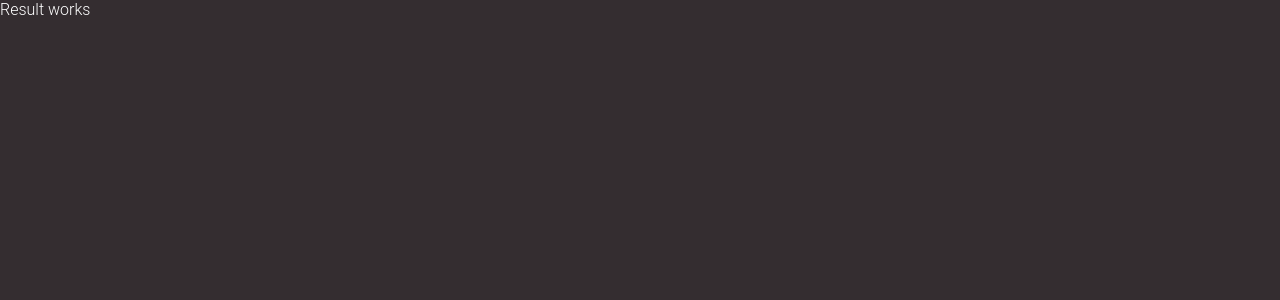
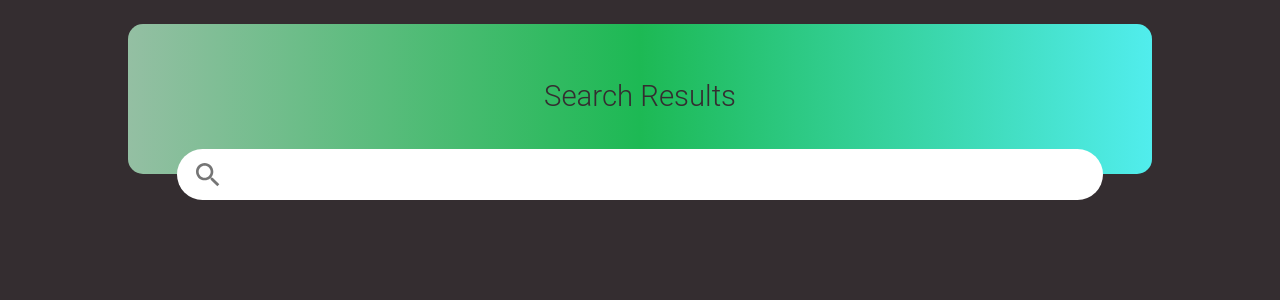
Before and after one commit to PatrickBMaloney/SpotiFind, a React app in the folder frontend/: page /searchResults in a window 1280 px wide. Shown: the top 300 px of the page. Built offline with nearby package versions, Linux system fonts and the light colour scheme; the HTML template or start-up script is replaced by a standard one.

Commit message:
Create header for search results

```diff
--- a/frontend/src/components/App.js
+++ b/frontend/src/components/App.js
@@ -19,7 +19,7 @@ const App = () => {
                 <Home onSearch={handleSearch} />
             </Route>
             <Route path="/searchResults">
-                <SearchResults />
+                <SearchResults onSearch={handleSearch} />
             </Route>
             <Route path = "/advanced-search">
                 <AdvancedSearch onSearch={handleSearch} />
--- a/frontend/src/components/SearchResults.js
+++ b/frontend/src/components/SearchResults.js
@@ -1,8 +1,41 @@
 import React from "react";
+import SearchIcon from '@material-ui/icons/Search';
 
 const SearchResults = () => {
+    const params = new URLSearchParams(window.location.search);
+    const handleChange = (event) => {
+        const {name, value} = event.target;
+
+        setKeyWords(value);
+    };
+
+    const handleKeyDown = (event) => {
+        if (event.key === 'Enter') {
+            submitSearch(event);
+        }
+    };
+
+    const submitSearch = (event) => {
+        history.pushState({}, null, '/searchResults');
+    };
+
     return(
-        <div>Result works</div>
+        <div>
+            <div className="search-results-header">
+                <h2>Search Results</h2>
+            </div>
+            <form className="search-bar search-results-bar">
+                <SearchIcon className="search-icon" color="action" />
+                <input
+                    name="search"
+                    placeholder={params.get('search')}
+                    value={params['search']}
+                    autoComplete="off"
+                    onChange={handleChange}
+                    onKeyDown={handleKeyDown}
+                />
+            </form>
+        </div>
     );
 }
 
--- a/frontend/static/css/index.css
+++ b/frontend/static/css/index.css
@@ -12,6 +12,14 @@ body {
 h1 {
     font-size: 30pt;
     font-weight: 300;
+}
+
+h2 {
+    font-size: 22pt;
+    font-weight: 300;
+    padding: 55px 50px;
+    text-align: center;
+    color: #342D30;
 }
 
 a {
@@ -145,3 +153,14 @@ form.search-bar {
       width: 90%;
       margin: 2% auto;
   }
+
+  .search-results-header {
+      height: 150px;
+      background: linear-gradient(90deg, rgba(148,191,163,1) 0%, rgba(29,185,84,1) 50%, rgba(81,237,237,1) 100%);
+      margin: 0 10%;
+      border-radius: 15px;
+  }
+
+  .search-results-bar {
+      margin-top: -25px !important;
+  }
```
